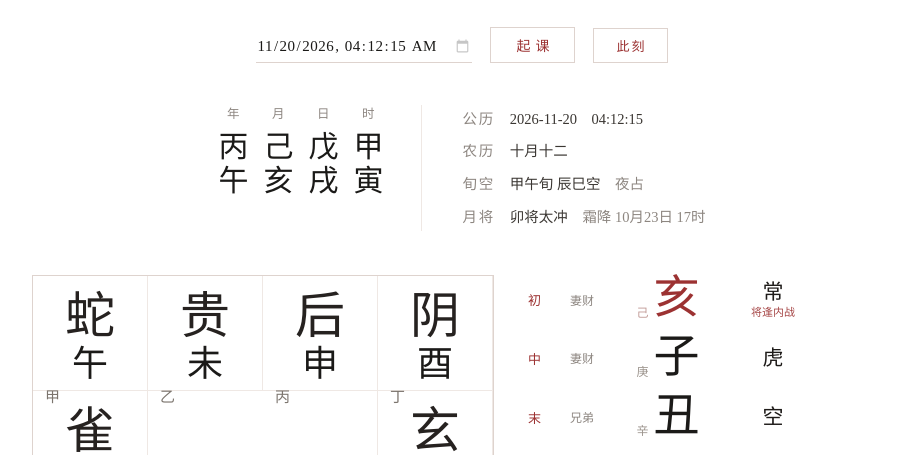
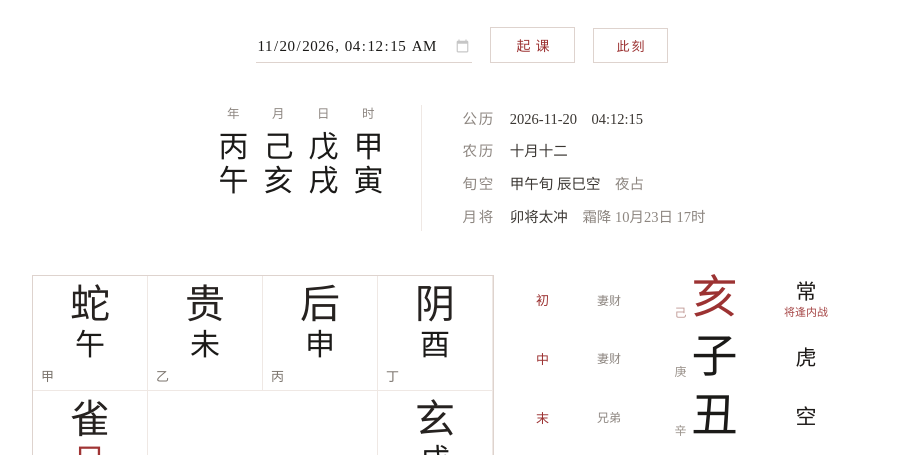
Before and after one commit to haoran123-sys/liuren, a plain HTML site: page index.html in a window 1280 px wide. Shown: the part 233-688 px from the top of the page, without its empty margins (178-1081 px from the left). Drawn offline with Linux system fonts and the light colour scheme.

Commit message:
六壬：天地盘字号收进格内；三传干支大字对齐四课中线

```diff
--- a/index.html
+++ b/index.html
@@ -54,9 +54,9 @@
     .mlines .k { color: var(--gray); letter-spacing: 2px; }
     .mlines .g { color: var(--gray); }
 
-    /* 三传：五列紧凑成组（初/中/末 · 六亲 · 遁干支大字 · 天将 · 八煞） */
+    /* 三传：五列成组，干支大字居中于四课中线 */
     .chuan { display: grid;
-             grid-template-columns: 30px 52px 108px 90px 68px;
+             grid-template-columns: 46px 74px 108px 80px 40px;
              align-items: center; justify-content: center;
              column-gap: 6px; row-gap: 10px; max-width: 520px; margin: 0 auto 40px; }
     .cre { display: contents; }
@@ -118,19 +118,19 @@
     .bk { border-top: 1px solid var(--line2); margin: 0; }
     .board .ke, .board .chuan { max-width: none; margin: 0; }
 
-    /* 天地盘 */
+    /* 天地盘：字均收在格内 */
     .pan { display: grid; grid-template-columns: repeat(4, minmax(0, 1fr));
            grid-template-rows: repeat(4, minmax(0, 1fr));
            aspect-ratio: 1 / 1; width: 100%;
            border: 1px solid var(--line); }
     .pc { border-right: 1px solid var(--line2); border-bottom: 1px solid var(--line2); min-width: 0;
-          display: flex; flex-direction: column; justify-content: space-between; padding: 10px 12px; }
-    .pc .jj { font-size: 50px; letter-spacing: 0; text-indent: 0; line-height: 1.2; color: #262220; text-align: center; }
+          display: flex; flex-direction: column; justify-content: space-between; padding: 5px 8px; }
+    .pc .jj { font-size: 40px; letter-spacing: 0; text-indent: 0; line-height: 1.2; color: #262220; text-align: center; }
     .pc .tz { flex: 1; display: flex; align-items: center; justify-content: center;
-              font-size: 36px; line-height: 1; }
+              font-size: 30px; line-height: 1; }
     .pc .dg { display: flex; justify-content: space-between; align-items: flex-end;
-              font-size: 15px; color: #7b746d; letter-spacing: 1px; }
-    .pc .dg .sha { color: var(--red); letter-spacing: 0; font-size: 14px; opacity: .92; }
+              font-size: 13px; color: #7b746d; letter-spacing: 1px; }
+    .pc .dg .sha { color: var(--red); letter-spacing: 0; font-size: 12px; opacity: .92; }
     .pc.center { grid-column: 2 / 4; grid-row: 2 / 4; align-items: center; justify-content: center;
                  text-align: center; padding: 12px; border-right: 1px solid var(--line2);
                  border-bottom: 1px solid var(--line2); }
```
